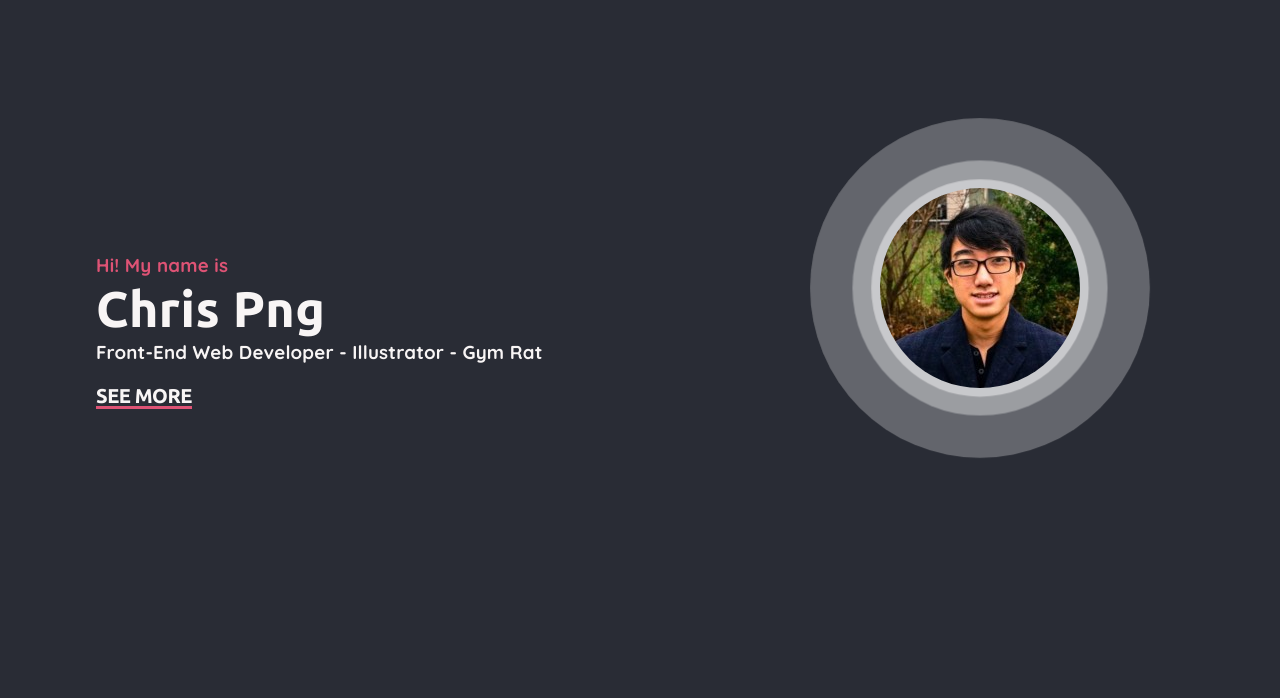
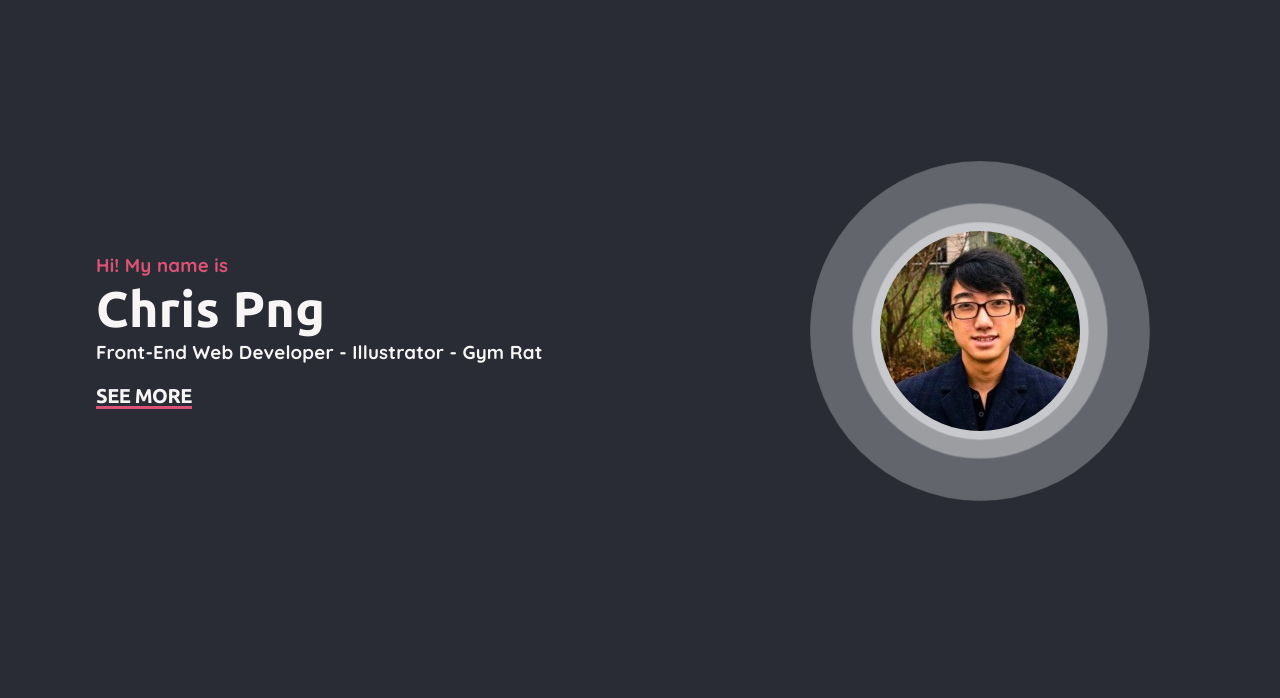
Before and after one commit to chrpng/portfolio, a Gatsby site: page / in a window 1280 px wide. Shown: the part 112-810 px from the top of the page. Built offline with nearby package versions, Linux system fonts and the light colour scheme; Gatsby itself is replaced by a stand-in of ours.

Commit message:
fixed 768px breakpoint home page picture placement on low height screens

```diff
--- a/src/components/Welcome/Welcome.js
+++ b/src/components/Welcome/Welcome.js
@@ -2,9 +2,11 @@ import React, { useRef, useEffect } from "react"
 import styled from "styled-components"
 import { gsap } from "gsap"
 
+import AniLink from "gatsby-plugin-transition-link/AniLink"
+
+import PulseContainer from "../PulseContainer/PulseContainer"
+
 import content from "./content"
-
-import AniLink from "gatsby-plugin-transition-link/AniLink"
 
 const SplashSection = styled.section`
 	display: flex;
@@ -29,10 +31,32 @@ const SplashSection = styled.section`
 	@media (min-width: 768px) {
 		padding-left: 96px;
 	}
+
+	@media only screen and (min-height: 1168px) {
+
+	}
 `
 
 const SplashH3 = styled.h3`
  color: var(--primary);
+`
+
+const PositionAvatar = styled.div`
+	display: none;
+
+	@media (min-width: 768px) {
+		display: block;
+	}
+
+	@media(min-width: 1200px) {
+		position: absolute;
+		z-index: -5;
+		left: 100px;
+		bottom: 50px;
+		left: auto;
+		right: 100px;
+		bottom: calc(50% - 200px);
+	}
 `
 
 const Welcome = () => {
@@ -71,6 +95,9 @@ const Welcome = () => {
 			<div className="see-more" ref={seeMoreRef}>
 				<AniLink className="btn" cover to="/portfolio">See more</AniLink>
 			</div>
+			<PositionAvatar>
+				<PulseContainer />
+			</PositionAvatar>
 		</SplashSection>
 	)
 }
--- a/src/pages/index.js
+++ b/src/pages/index.js
@@ -1,37 +1,13 @@
 import * as React from "react"
-// import { Link } from "gatsby"
 
 import Welcome from '../components/Welcome'
 
 import Seo from "../components/SEO"
-import PulseContainer from "../components/PulseContainer/PulseContainer"
-
-import styled from "styled-components"
-
-const PositionAvatar = styled.div`
-	display: none;
-
-	@media (min-width: 768px) {
-		display: block;
-		position: absolute;
-		left: 100px;
-		bottom: 50px;
-	}
-
-	@media(min-width: 1200px) {
-		left: auto;
-		right: 100px;
-		bottom: calc(50% - 200px);
-	}
-`
 
 const IndexPage = () => (
   <>
     <Seo title="Home" />
 		<Welcome />
-		<PositionAvatar>
-			<PulseContainer />
-		</PositionAvatar>
   </>
 )
 
```
